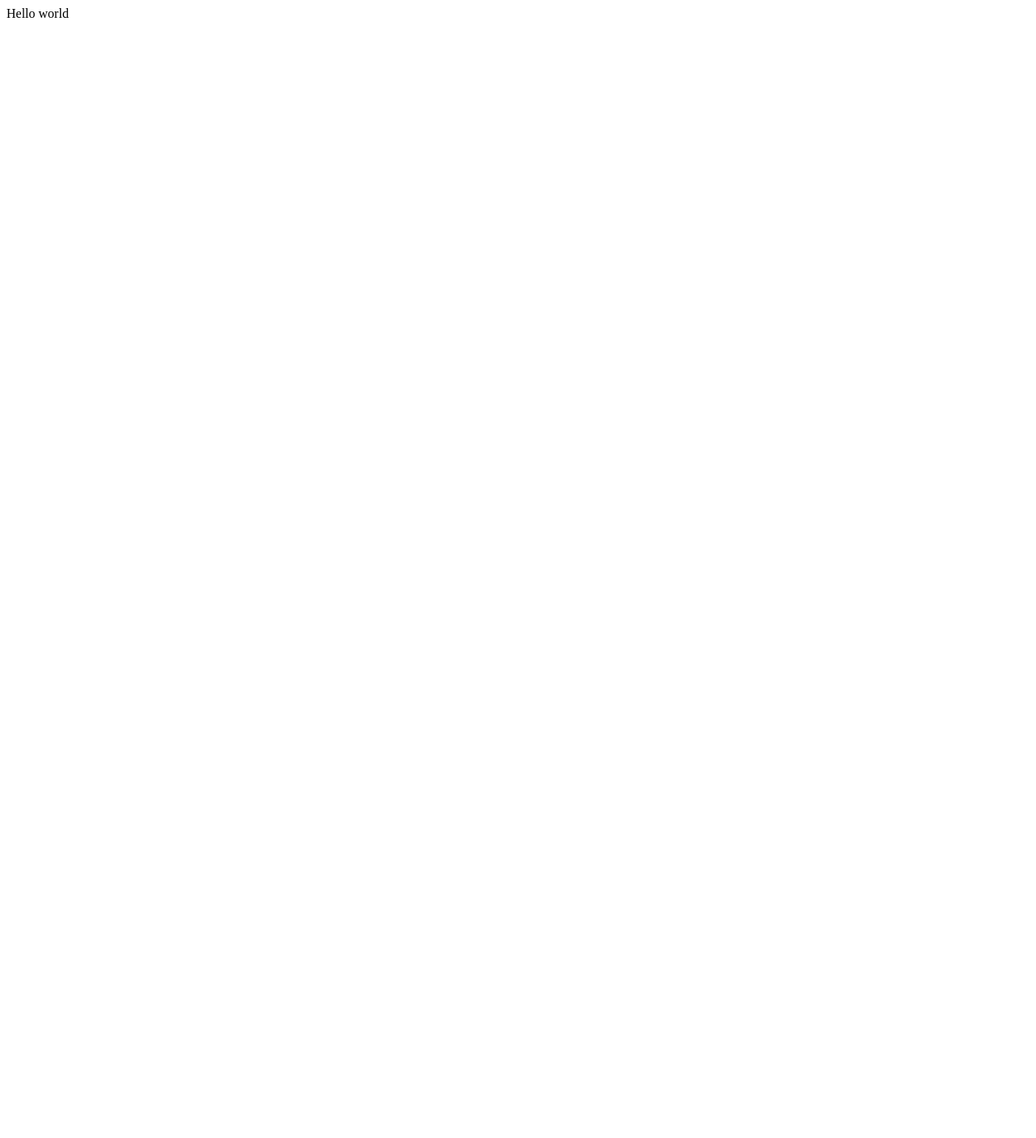
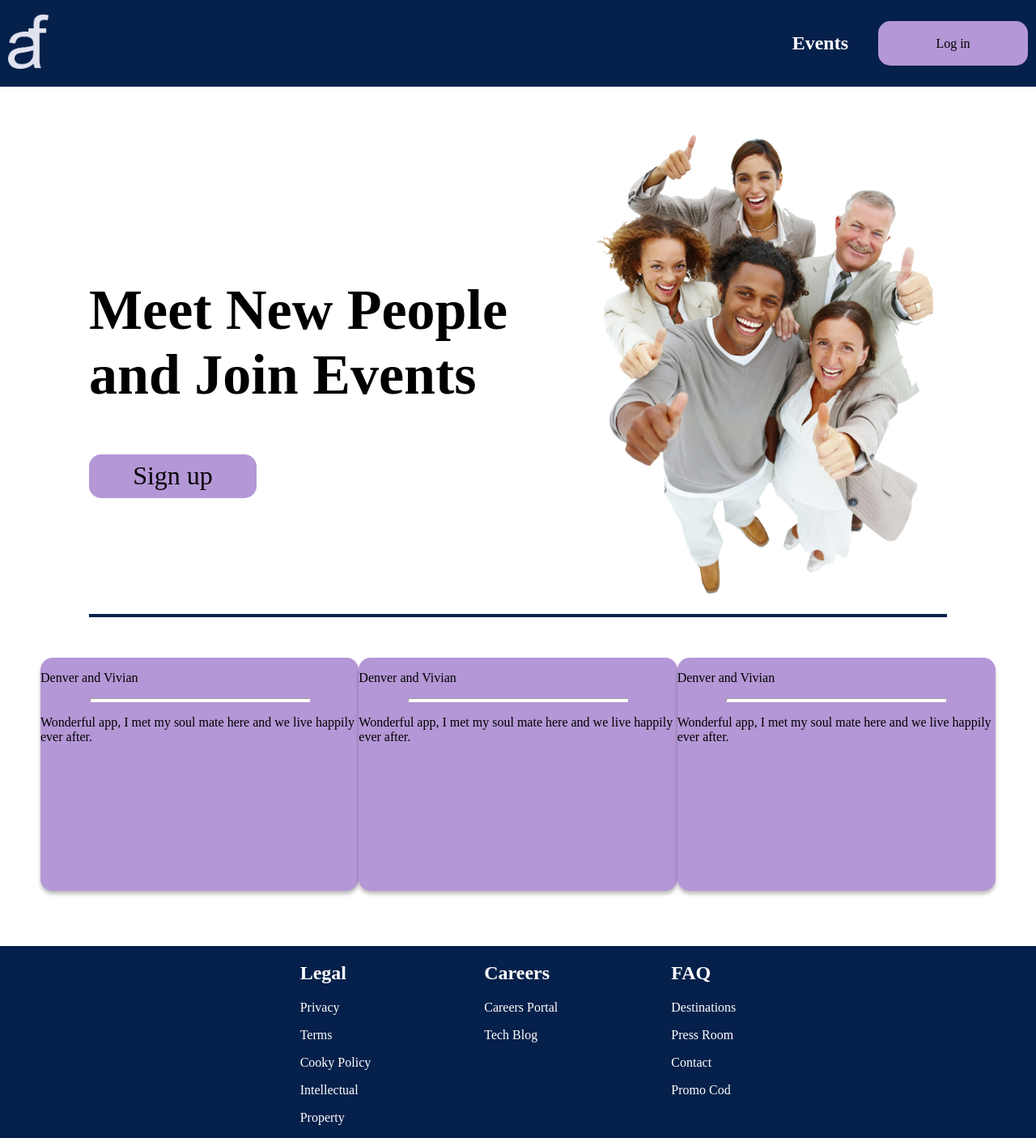
Before and after one commit to AnaMariaOlaruNHLstenden/Hackathon-app-development, a Django app: page / in a window 1280 px wide. Before the commit the page is almost empty. Shown: the whole page at 81% size. Before the commit the page ends 22 px from the top, so only its background shows below. Run offline with Django 4.2, Linux system fonts and the light colour scheme.

Commit message:
Home page

```diff
--- /dev/null
+++ b/project_files/src/templates/css/style.css
@@ -0,0 +1,106 @@
+body{
+    margin: 0;
+}
+header{
+    padding: 10px;
+    background-color: #05204A;
+    display: flex;
+    justify-content: space-between;
+    align-items: center;
+}
+.header_button{
+    color: white;
+}
+.header_img > img{
+    max-width: 50px;
+    max-height: 68px;
+}
+.header_button{
+    display: flex;
+    flex-direction: row;
+    align-items: center;
+    color: white;
+    gap: 37px;
+    margin-left: 64px;
+}
+.header_button > p{
+    display: flex;
+    align-items: center;
+    justify-content: center;
+    direction: none;
+    border-radius: 15px;
+    width: 185px;
+    height: 55px;
+    flex-shrink: 0;
+    background-color: #B497D6;
+}
+.header_button > p > a{
+    color: black;
+    text-decoration: none;
+}
+.section1{
+    display: grid;
+    grid-template-columns: 1fr 5fr 1fr;
+    margin-top: 50px;
+}
+.felx_box{
+    grid-column: 2/3;
+    display: flex;
+    justify-content: center;
+    align-items: center;
+    border-bottom: #05204A;
+}
+.section1_img > img{
+    max-width: 470px;
+    max-height: 650px;
+}
+.section1_textbox > h1{
+    font-size: 70px;
+}
+.section1_textbox > p{
+    display: flex;
+    justify-content: center;
+    align-items: center;
+    width: 207px;
+    height: 54px;
+    border-radius: 15px;
+    background: #B497D6;
+}
+.section1_textbox > p > a{
+    color: black;
+    text-decoration: none;
+    font-size: 32px;
+}
+.section1_hr{
+    grid-column: 2/3;
+    width: 1060px;
+    height: 4px;
+    background: #05204A;
+}
+.section2{
+    margin: 50px;
+    display: flex;
+    justify-content: space-between;
+    align-items: center;
+}
+.section2_reviews{
+    width: 419px;
+    height: 288px;
+    border-radius: 15px;
+    background: #B497D6;
+    box-shadow: 0px 4px 4px 0px rgba(0, 0, 0, 0.25);
+}
+.section2_reviews > hr{
+    width: 270px;
+    height: 3px;
+    background: #FFF;
+}
+footer{
+    display: flex;
+    justify-content: center;
+    background-color: #05204A;
+    gap: 140px;
+}
+.footer_text{
+    color: white;
+}
--- a/project_files/src/templates/index.html
+++ b/project_files/src/templates/index.html
@@ -2,9 +2,104 @@
 <html lang="en">
 <head>
     <meta charset="UTF-8">
-    <title>Title</title>
+    <meta http-equiv="X-UA-Compatible" content="IE=edge">
+    <meta name="viewport" content="width=device-width, initial-scale=1.0">
+    <title>Document</title>
+    <link rel="stylesheet" href="css/style.css" type="text/css">
 </head>
 <body>
-    Hello world
+    <header>
+        <div class="header_img">
+            <img src="img/main_logo.png" alt="main_logo">
+        </div>
+        <div class="header_button">
+            <h2>Events</h2>
+            <p><a href="">Log in</a></p>
+        </div>
+    </header>
+
+    <section class="section1">
+        <div class="felx_box">
+
+            <div class="section1_textbox">
+                <h1>
+                    Meet New
+                    People and
+                    Join Events
+                </h1>
+                <p><a href="">Sign up</a></p>
+            </div>
+
+            <div class="section1_img">
+                <img src="img/happy.png" alt="happy">
+            </div>
+
+        </div>
+        <div class="section1_hr">
+
+        </div>
+
+    </section>
+
+
+
+    <section class="section2">
+        <div class="section2_reviews">
+            <p>Denver and Vivian</p>
+            <hr>
+            <div class="section2_reviews_style">
+                <p>Wonderful app, I met my soul mate here and we live happily ever after.</p>
+                <img src="" alt="">
+            </div>
+        </div>
+        <div class="section2_reviews">
+            <p>Denver and Vivian</p>
+            <hr>
+            <div class="section2_reviews_style">
+                <p>Wonderful app, I met my soul mate here and we live happily ever after.</p>
+                <img src="" alt="">
+            </div>
+        </div>
+        <div class="section2_reviews">
+            <p>Denver and Vivian</p>
+            <hr>
+            <div class="section2_reviews_style">
+                <p>Wonderful app, I met my soul mate here and we live happily ever after.</p>
+                <img src="" alt="">
+            </div>
+        </div>
+    </section>
+
+    <section class="section3">
+        <div class="secion3_img">
+            <img src="" alt="">
+            <img src="" alt="">
+            <img src="" alt="">
+            <img src="" alt="">
+        </div>
+    </section>
+
+    <footer>
+        <div class="footer_text">
+            <h2>Legal</h2>
+            <p>Privacy</p>
+            <p>Terms</p>
+            <p>Cooky Policy</p>
+            <p>Intellectual</p>
+            <p>Property</p>
+        </div>
+        <div class="footer_text">
+            <h2>Careers</h2>
+            <p>Careers Portal</p>
+            <p>Tech Blog</p>
+        </div>
+        <div class="footer_text">
+            <h2>FAQ</h2>
+            <p>Destinations</p>
+            <p>Press Room</p>
+            <p>Contact</p>
+            <p>Promo Cod</p>
+        </div>
+    </footer>
 </body>
 </html>
```
Also changed, not shown: project_files/img/main_logo.png (renamed from project_files/img/main logo.png), project_files/src/templates/img/happy.png (added), project_files/src/templates/img/main_logo.png (added), 5 other files.
